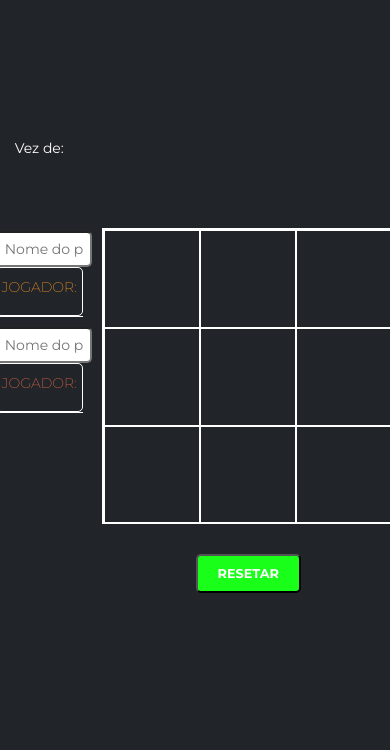
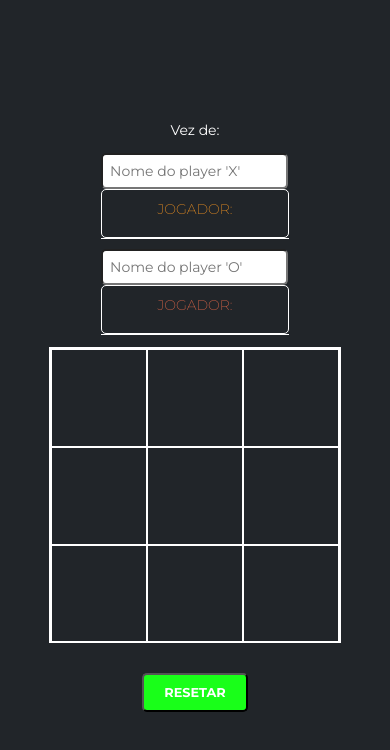
Before and after one commit to thigasfella/tic-tac-toe, a plain HTML site: page index.html in a window 390 px wide. Drawn offline with Linux system fonts and the light colour scheme; a web font is replaced by a local one.

Commit message:
style_v.6

```diff
--- a/style.css
+++ b/style.css
@@ -177,13 +177,9 @@ body {
 /* Estilos Específicos para Pequenos Dispositivos */
 @media (max-width: 600px) {
     body {
-        display: flex;
-        justify-content: center;
-        align-items: center;
-        height: 100vh;
+        flex-direction: column;
         margin: 0;
         background-color: var(--bg-color);
-
     }
 
     #container {
@@ -230,16 +226,13 @@ body {
     }
 
     .nomesPlayers {
-        display: flex;
-        flex-direction: column;
-        align-items: center;
-        margin-bottom: 75vh;
+        margin: 0 auto;
     }
 
     .playerx,
     .playero {
         margin-bottom: 10px;
-        margin-right:5vw;
+        margin-right:0;
         border-bottom: 1px solid var(--tb-color);
     }
 
@@ -283,8 +276,8 @@ body {
     .container_vez {
         display: flex;
         align-items: center;
-        margin-right: 5vw;
-        margin-top: 40vh;
+        margin-right: 0;
+        margin: 0 auto;
     }
 
     .vez {
```
